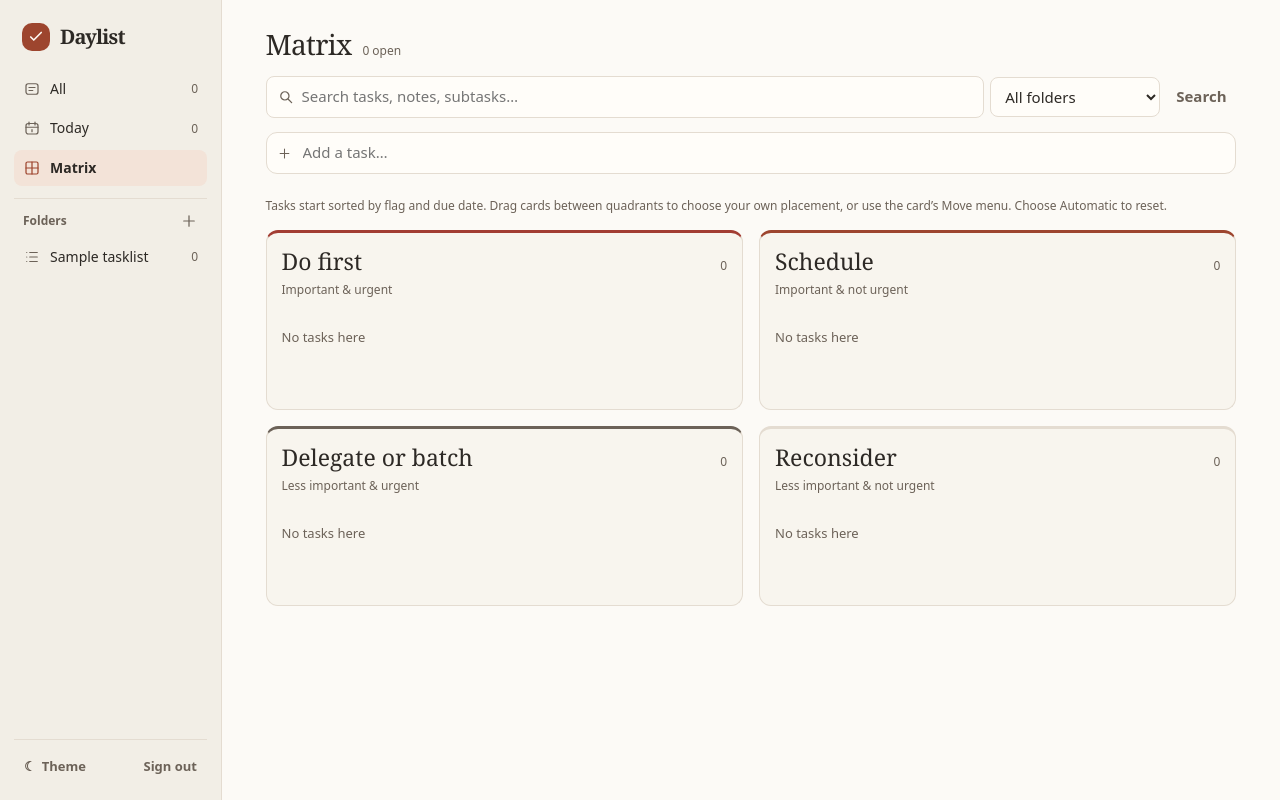
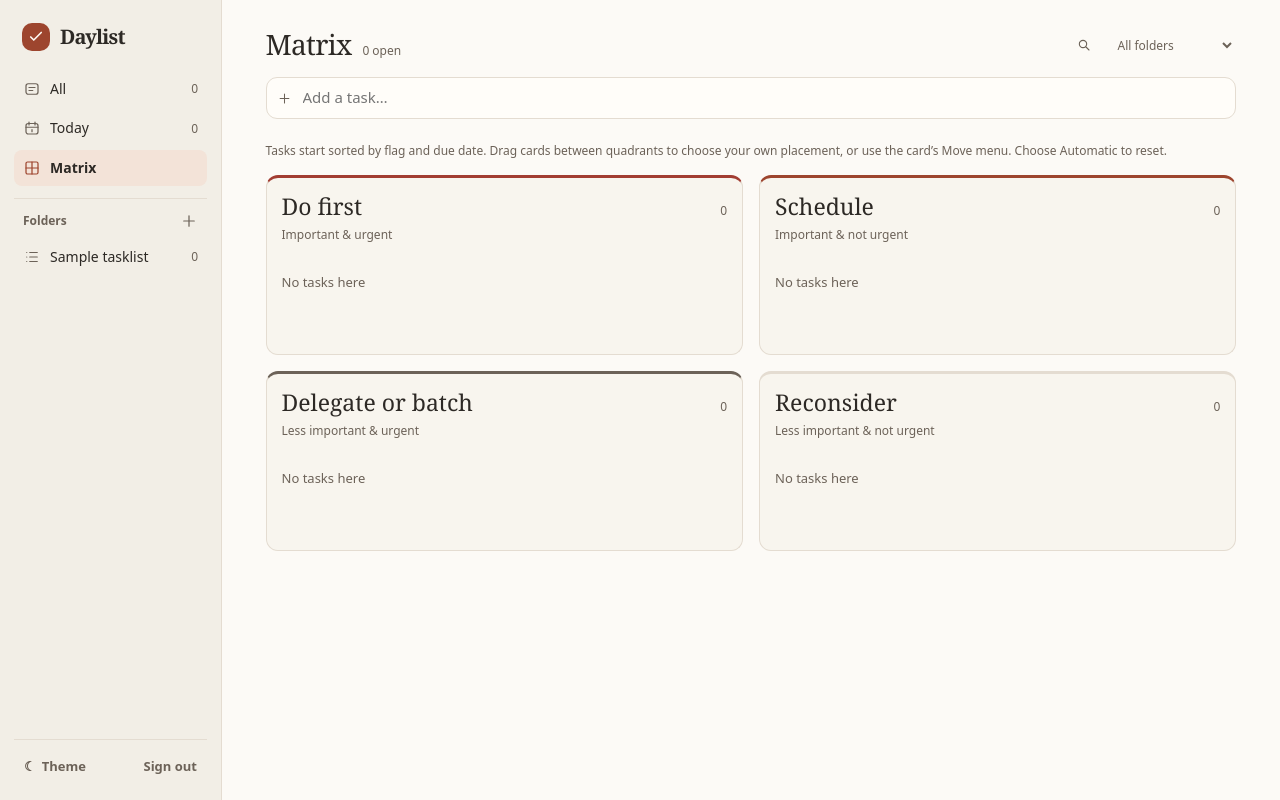
Before and after one commit to charya-s/daylist, a Django app: page /matrix/ in a window 1280 px wide. Run offline with Django 5.2, Linux system fonts and the light colour scheme; a user stored in the database is signed in; tables that the repository leaves empty hold one stand-in row (values such as "Sample post"); parts of the project's set-up code (start-up, migrations or seed data) failed here and were passed over.

Commit message:
Make task search compact and fix its focus border
Move search into the heading and highlight the complete field. Apply matrix folder filters on selection.

```diff
--- a/daylist/templates/tasks.html
+++ b/daylist/templates/tasks.html
@@ -44,6 +44,29 @@
         {% endif %}
         <span class="open-count">{% if query %}{{ result_count }} result{{ result_count|pluralize }} · {% endif %}{{ view_count }} open</span>
       </div>
+      <form class="task-filters" method="get" action="{{ view_path }}" role="search">
+        <details class="search-tools" data-dismiss-outside>
+          <summary class="icon-button search-trigger" aria-label="Search in {{ view_title }}" title="Search tasks">
+            <svg aria-hidden="true"><use href="#icon-search"/></svg>
+            {% if query %}<span class="active-query">{{ query }}</span>{% endif %}
+          </summary>
+          <div class="menu-panel task-search-panel">
+            <label class="sr-only" for="task-search">Search in {{ view_title }}</label>
+            <input type="search" name="q" id="task-search" maxlength="200" placeholder="Search tasks…" value="{{ query }}">
+            <button class="icon-button" type="submit" aria-label="Search"><svg aria-hidden="true"><use href="#icon-arrow"/></svg></button>
+          </div>
+        </details>
+        {% if query %}<a class="icon-button clear-search" href="{{ clear_url }}" aria-label="Clear search" title="Clear search"><svg aria-hidden="true"><use href="#icon-close"/></svg></a>{% endif %}
+        {% if matrix %}
+          <label class="sr-only" for="matrix-folder">Filter by folder</label>
+          <select name="folder" id="matrix-folder">
+            <option value="">All folders</option>
+            <option value="none" {% if matrix_folder == 'none' %}selected{% endif %}>No folder</option>
+            {% for item in lists %}<option value="{{ item.pk }}" {% if matrix_folder == item.pk|stringformat:'s' %}selected{% endif %}>{{ item.name }}</option>{% endfor %}
+          </select>
+          <noscript><button class="quiet" type="submit">Apply</button></noscript>
+        {% endif %}
+      </form>
       {% if rename_form %}
         <details class="list-menu" data-dismiss-outside>
           <summary class="icon-button" aria-label="Manage folder" title="Manage folder"><svg><use href="#icon-settings"/></svg></summary>
@@ -56,24 +79,6 @@
         </details>
       {% endif %}
     </div>
-
-    <form class="task-filters" method="get" action="{{ view_path }}" role="search">
-      <div class="task-search">
-        <label class="sr-only" for="task-search">Search in {{ view_title }}</label>
-        <svg aria-hidden="true"><use href="#icon-search"/></svg>
-        <input type="search" name="q" id="task-search" maxlength="200" placeholder="Search tasks, notes, subtasks…" value="{{ query }}">
-      </div>
-      {% if matrix %}
-        <label class="sr-only" for="matrix-folder">Filter by folder</label>
-        <select name="folder" id="matrix-folder">
-          <option value="">All folders</option>
-          <option value="none" {% if matrix_folder == 'none' %}selected{% endif %}>No folder</option>
-          {% for item in lists %}<option value="{{ item.pk }}" {% if matrix_folder == item.pk|stringformat:'s' %}selected{% endif %}>{{ item.name }}</option>{% endfor %}
-        </select>
-      {% endif %}
-      <button class="quiet" type="submit">Search</button>
-      {% if query %}<a class="quiet clear-search" href="{{ clear_url }}">Clear</a>{% endif %}
-    </form>
 
     <form class="quick-add" method="post" data-today="{{ quick_dates.today|date:'Y-m-d' }}" data-tomorrow="{{ quick_dates.tomorrow|date:'Y-m-d' }}" data-next-week="{{ next_week|date:'Y-m-d' }}">
       {% csrf_token %}
--- a/daylist/templates/theme.css
+++ b/daylist/templates/theme.css
@@ -332,10 +332,22 @@ h1 { font: 500 clamp(34px, 4vw, 56px)/1.05 Georgia, serif; letter-spacing: -.045
 .auth-help { color: var(--muted); font-size: 12px; }
 .auth-help ul { margin: 0; padding-left: 18px; }
 
-.task-filters { display: flex; align-items: center; gap: 6px; margin-bottom: 14px; flex-wrap: wrap; }
-.task-search { display: flex; align-items: center; flex: 1 1 170px; min-width: 0; padding-left: 10px; border: 1px solid var(--line); border-radius: 8px; color: var(--muted); background: var(--field); }
-.task-search input[type="search"] { border: 0; background: transparent; padding-left: 7px; }
-.task-filters select { flex: 0 1 170px; width: auto; }
+.pane-header { flex-wrap: wrap; }
+.task-filters { position: relative; display: flex; align-items: center; gap: 4px; margin-left: auto; min-width: 0; max-width: 100%; }
+.search-tools { position: static; }
+.search-trigger { color: var(--muted); font-size: 12px; font-weight: 400; }
+.search-trigger svg { width: 16px; height: 16px; }
+.active-query { max-width: 100px; overflow: hidden; white-space: nowrap; text-overflow: ellipsis; }
+.task-search-panel.menu-panel { display: flex; align-items: center; gap: 4px; width: min(285px, calc(100vw - 40px)); padding: 7px; }
+.task-search-panel input[type="search"] { min-height: 32px; padding: 5px 8px; font-size: 13px; border: 0; background: transparent; }
+.task-search-panel:focus-within { outline: 2px solid var(--accent); outline-offset: -1px; }
+.task-search-panel input[type="search"]:focus-visible { outline: 0; }
+.task-search-panel button { flex: none; min-height: 32px; min-width: 32px; }
+.task-search-panel button svg { transform: rotate(180deg); }
+.task-filters select { width: 130px; min-height: 32px; padding: 4px 6px; color: var(--muted); background: transparent; border-color: transparent; font-size: 12px; }
+.task-filters select:hover { border-color: var(--line); }
+.task-filters .clear-search { min-height: 32px; min-width: 28px; padding: 4px; }
+.task-filters .clear-search svg { width: 14px; height: 14px; }
 .matrix-hint { color: var(--muted); font-size: 12px; margin: 0 0 16px; }
 .matrix-grid { display: grid; grid-template-columns: repeat(2, minmax(0, 1fr)); gap: 16px; }
 .matrix-quadrant { min-width: 0; min-height: 180px; padding: 15px; border: 1px solid var(--line); border-radius: 12px; background: var(--detail); }
--- a/daylist/templates/workspace-script.html
+++ b/daylist/templates/workspace-script.html
@@ -118,6 +118,16 @@
     navigate(url.href);
   });
   window.addEventListener("popstate", () => navigate(location.href, "replace"));
+  document.addEventListener("toggle", event => {
+    if (event.target.matches(".search-tools[open]")) {
+      const input = event.target.querySelector("input[type=search]");
+      input.focus();
+      input.select();
+    }
+  }, true);
+  document.addEventListener("change", event => {
+    if (event.target.matches("#matrix-folder")) event.target.form.requestSubmit();
+  });
   document.addEventListener("submit", async event => {
     const form = event.target;
     const formURL = new URL(form.getAttribute("action") || location.href, location.href);
```
Also changed, not shown: docs/releases/v1.3.1.md (added, +16 -0 lines), README.md.
